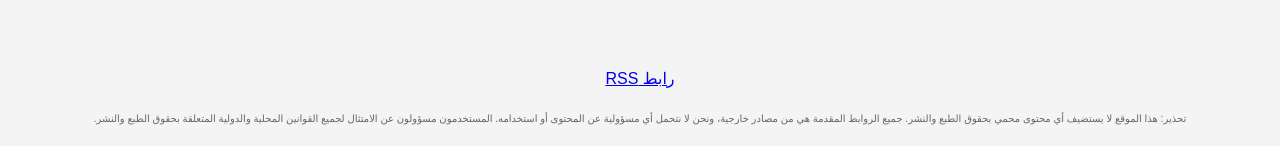
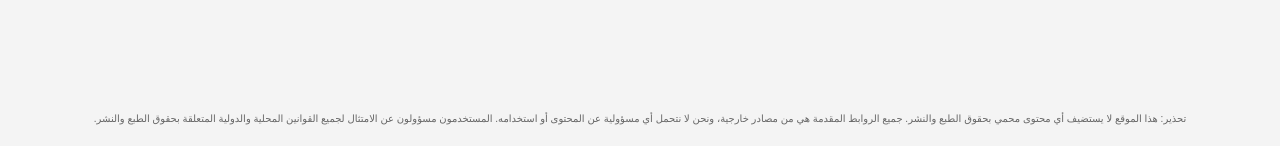
Before and after one commit to MedRAM-RAM/MedRAM-RAM.github.io, a website: page index.html in a window 1280 px wide. Shown: the part 651-797 px from the top of the page. Drawn offline with Linux system fonts and the light colour scheme.

Commit message:
update index.html

```diff
--- a/index.html
+++ b/index.html
@@ -58,7 +58,6 @@
     </main>
 
     <footer>
-        <a href="rss.xml" id="rssLink">رابط RSS</a>
         <div id="pagination"></div>
         <div id="disclaimer">
             <p>تحذير: هذا الموقع لا يستضيف أي محتوى محمي بحقوق الطبع والنشر.
```
